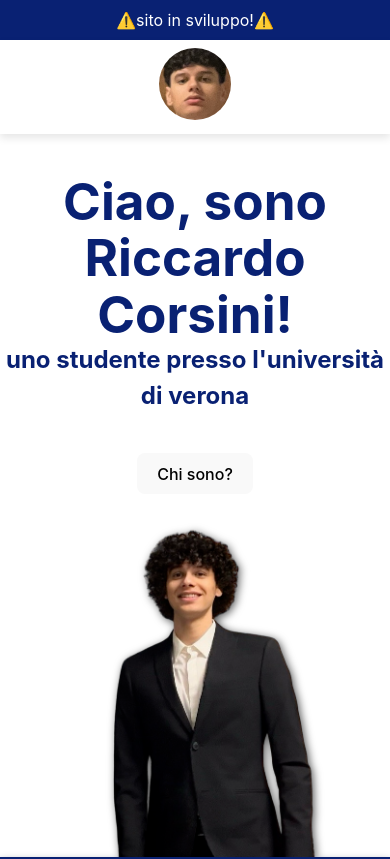
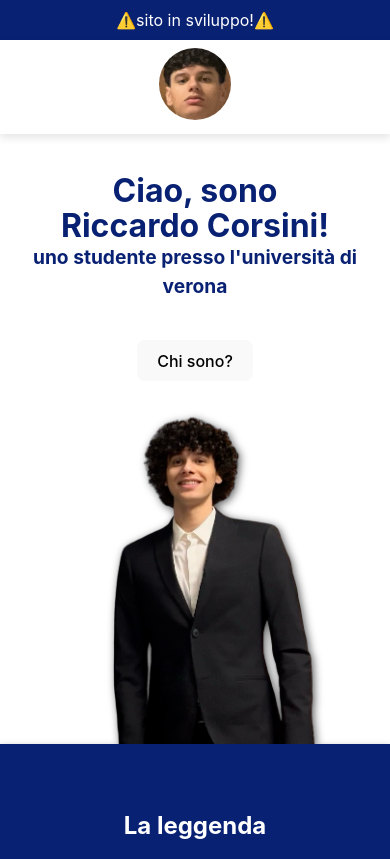
Before and after one commit to corsone/corsoneWebSite, a React (Create React App) app: page / in a window 390 px wide. Shown: the top 859 px of the page. Built offline with nearby package versions, Linux system fonts and the light colour scheme.

Commit message:
changes for phone

```diff
--- a/src/Intro.css
+++ b/src/Intro.css
@@ -52,8 +52,14 @@
     width: 100%;
   }
 
-  .introText h1, h2{
+  .introText h1{
     text-align: center;
+    font-size: 2rem;
+  }
+
+  .introText h2{
+    text-align: center;
+    font-size: 1.2rem;
   }
 
   .desktopButton{
```
